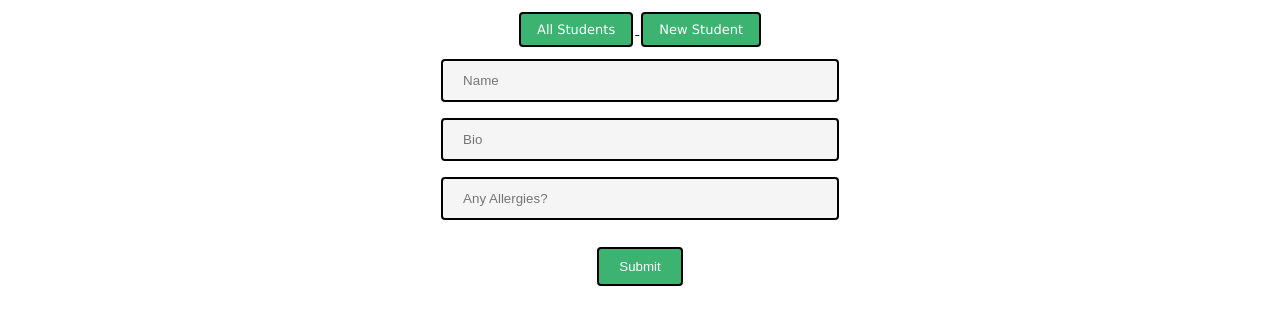
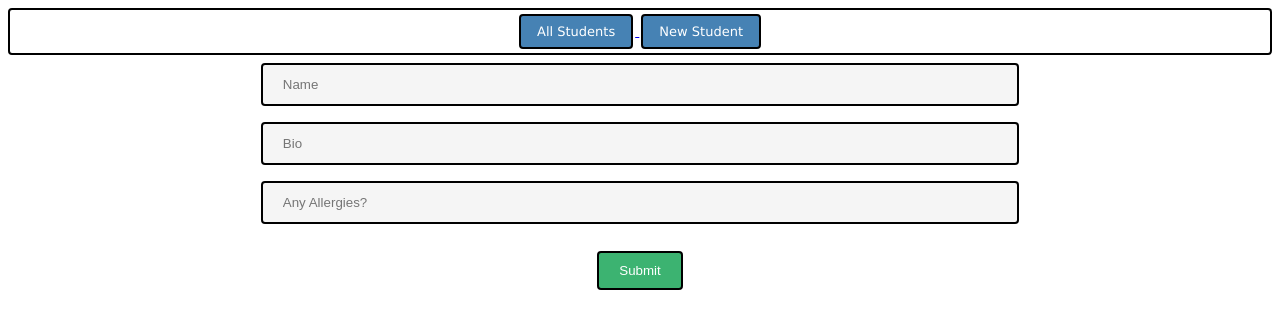
Before and after one commit to amkera/preschool-frontend, a React (Create React App) app: page /students/new in a window 1280 px wide. Shown: the top 328 px of the page. Built offline with nearby package versions, Linux system fonts and the light colour scheme; no server answers.

Commit message:
adding header and more styling

```diff
--- a/src/components/Header.js
+++ b/src/components/Header.js
@@ -9,7 +9,6 @@ const Header = () => {
     <div class="header">
       <Link to="/students"> <button class="header">All Students</button></Link>
       <Link to="/students/new"> <button class="header">New Student</button></Link>
-
     </div>
   )
 
--- a/src/components/PaymentForm.js
+++ b/src/components/PaymentForm.js
@@ -35,6 +35,7 @@ class PaymentForm extends React.Component {
   render() {
     return (
       <div>
+      <h3> Add Payment </h3>
         <form class="form" onSubmit={this.handleSubmit}>
           <label>Amount: </label>
             <br/>
--- a/src/components/Payments.js
+++ b/src/components/Payments.js
@@ -17,12 +17,12 @@ const Payments = (props) => {
 
       {props.payments && props.payments.map(payment =>
 
-        <ul key={payment.id}>
+        <h5 key={payment.id}>
           <p>Amount: ${payment.amount} </p>
           <p>Date: {payment.date} </p>
           <p>Paid: {payment.paid} </p>
           <button onClick={() => handleDelete(payment)}>Delete</button>
-        </ul>
+        </h5>
       )}
     </div>
   )
--- a/src/preschool.css
+++ b/src/preschool.css
@@ -8,9 +8,9 @@ body {
     text-align: center;
     font: normal 13px Verdana, Arial, sans-serif;
 }
-form {
+/* form {
     display: inline-block;
-}
+} */
 
 input[type=text], input[type=number], input[type=date] {
   width: 60%;
@@ -56,7 +56,7 @@ button {
 }
 
 .header button {
-  background-color: #3CB371;
+  background-color: #4682B4;
   border: 2px solid black;
   border-radius: 4px;
   color: white;
@@ -66,3 +66,10 @@ button {
   cursor: pointer;
   font: normal 13px Verdana, Arial, sans-serif;
 }
+
+.header {
+  border: 2px solid black;
+  border-radius: 4px;
+  cursor: pointer;
+
+}
```
